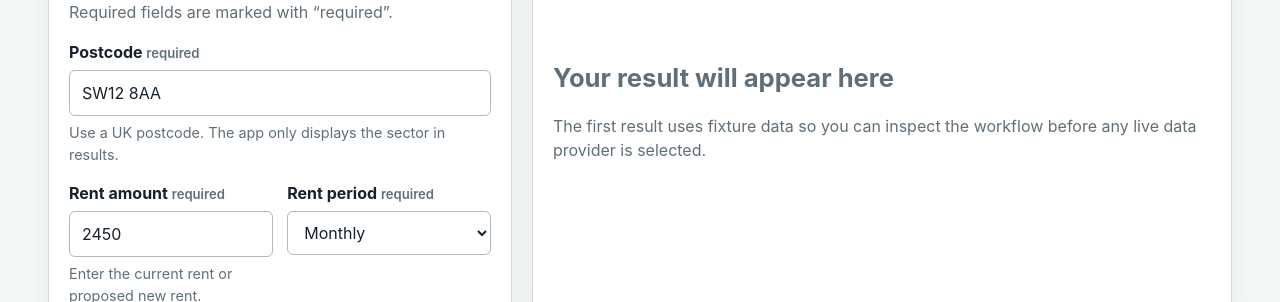
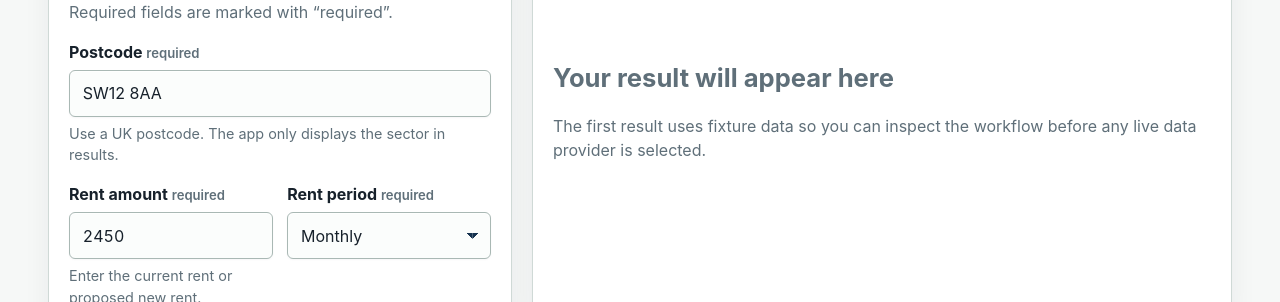
Before and after one commit to MacSteini/Rent-Evidence-Helper, a React (Vite) app: page / in a window 1280 px wide. Shown: the part 498-800 px from the top of the page. Built offline with nearby package versions, Linux system fonts and the light colour scheme.

Commit message:
Style rent check form controls

```diff
--- a/src/styles.css
+++ b/src/styles.css
@@ -6,6 +6,9 @@
   --text: #17212b;
   --muted: #5f6f79;
   --border: #cfd9d6;
+  --field-bg: #fbfdfc;
+  --field-border: #a9b8b4;
+  --field-border-hover: #66827b;
   --navy: #16324f;
   --teal: #0d766e;
   --green: #237a57;
@@ -220,17 +223,80 @@ label span {
   font-weight: 600;
 }
 
+.field:focus-within label,
+.field:focus-within > span {
+  color: var(--navy);
+}
+
 input,
 select,
 textarea {
+  appearance: none;
   width: 100%;
-  min-height: 2.7rem;
-  border: 1px solid #aebbb8;
+  min-height: 2.85rem;
+  border: 1px solid var(--field-border);
   border-radius: 6px;
-  padding: 0.65rem 0.75rem;
+  padding: 0.68rem 0.8rem;
   color: var(--text);
+  background: var(--field-bg);
+  box-shadow:
+    inset 0 1px 0 rgb(255 255 255 / 0.85),
+    0 1px 2px rgb(15 36 48 / 0.04);
+  font: inherit;
+  transition:
+    background-color 160ms ease,
+    border-color 160ms ease,
+    box-shadow 160ms ease;
+}
+
+input:hover,
+select:hover,
+textarea:hover {
+  border-color: var(--field-border-hover);
   background: #fff;
-  font: inherit;
+}
+
+input:focus,
+select:focus,
+textarea:focus {
+  border-color: var(--focus);
+  background: #fff;
+  box-shadow:
+    0 0 0 1px var(--focus),
+    0 4px 14px rgb(23 78 166 / 0.12);
+}
+
+input[aria-invalid="true"],
+select[aria-invalid="true"],
+textarea[aria-invalid="true"] {
+  border-color: var(--danger);
+  background: #fffafa;
+}
+
+select {
+  padding-right: 2.45rem;
+  background-image:
+    linear-gradient(45deg, transparent 50%, var(--navy) 50%),
+    linear-gradient(135deg, var(--navy) 50%, transparent 50%);
+  background-position:
+    calc(100% - 1.05rem) 50%,
+    calc(100% - 0.72rem) 50%;
+  background-repeat: no-repeat;
+  background-size:
+    0.36rem 0.36rem,
+    0.36rem 0.36rem;
+  cursor: pointer;
+}
+
+select:disabled,
+input:disabled,
+textarea:disabled {
+  cursor: not-allowed;
+  opacity: 0.7;
+}
+
+input[type="number"] {
+  font-variant-numeric: tabular-nums;
 }
 
 textarea {
@@ -277,8 +343,30 @@ textarea {
 }
 
 .checkbox-row input {
-  width: auto;
-  min-height: auto;
+  display: grid;
+  place-content: center;
+  width: 1.15rem;
+  min-width: 1.15rem;
+  height: 1.15rem;
+  min-height: 1.15rem;
+  margin: 0;
+  border-radius: 4px;
+  padding: 0;
+  background: var(--field-bg);
+  cursor: pointer;
+}
+
+.checkbox-row input::before {
+  content: "";
+  width: 0.62rem;
+  height: 0.62rem;
+  background: var(--teal);
+  clip-path: polygon(14% 44%, 0 59%, 41% 100%, 100% 20%, 84% 6%, 38% 68%);
+  transform: scale(0);
+}
+
+.checkbox-row input:checked::before {
+  transform: scale(1);
 }
 
 .primary-button,
```
